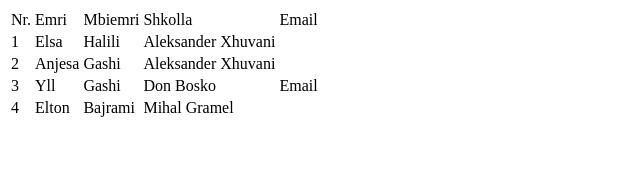
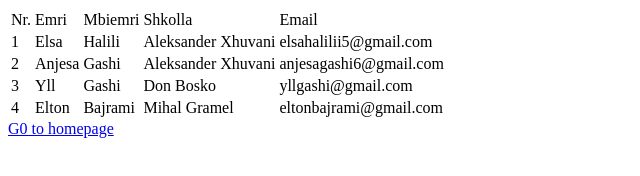
Before and after one commit to elsahalili5/Ekipa-e-kaltert, a plain HTML site: page index.html in a window 1280 px wide. Both pictures are taken after a click on the element "Email". Shown: the whole page, without its empty margins (0-640 px from the left). Drawn offline with Linux system fonts and the light colour scheme.

Commit message:
added the rows
add new changes

```diff
--- a/index.html
+++ b/index.html
@@ -16,7 +16,7 @@
             <td class="">Emri</td>
             <td>Mbiemri</td>
             <td>Shkolla</td>
-            <td id="user-email">Email</td>
+            <td id="user_email">Email</td>
 
 
         </tr>
@@ -49,8 +49,7 @@
             <td>Yll</td>
             <td>Gashi</td>
             <td>Don Bosko</td>
-            <td>Email</td>
-            <td class="show-email">eltonbajrami@gmail.com</td>
+            <td class="show-email">yllgashi@gmail.com</td>
 
 
         </tr>
@@ -61,21 +60,22 @@
             <td>Elton</td>
             <td>Bajrami</td>
             <td>Mihal Gramel</td>
-            <td class="show-email">yllgashi@gmail.com</td>
+            <td class="show-email">eltonbajrami@gmail.com</td>
+
 
 
         </tr>
 
     </table>
 
-    <a href=""></a>
+    <a href="homepage.html">G0 to homepage</a>
+    <style>
+        .show-email {
+            display: none;
+        }
+    </style>
 </body>
 
 </html>
 
 <script src="main.js"> </script>
-<style>
-    .show-email {
-        display: none;
-    }
-</style>
--- a/main.js
+++ b/main.js
@@ -1,6 +1,13 @@
-var emailBtn=document.getElementById("user-email")
-var email=document.getElementsByClassName("show-email")
 
-emailBtn.onclick=()=>{
-    email.style.display="block"
-}
+
+
+document.addEventListener("DOMContentLoaded", function () {
+    var emailBtn = document.getElementById("user_email");
+    var emails = document.getElementsByClassName("show-email");
+
+    emailBtn.onclick = function () {
+        for (var i = 0; i < emails.length; i++) {
+            emails[i].style.display = "block";
+        }
+    };
+});
```
